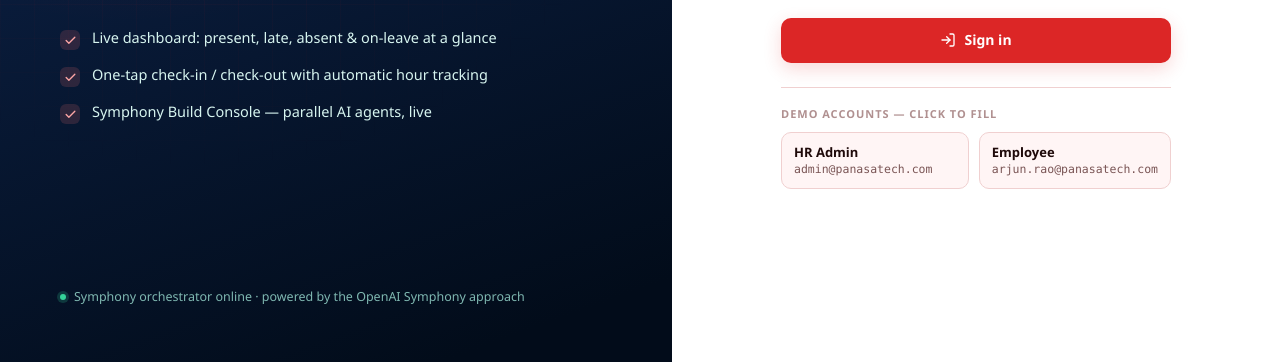
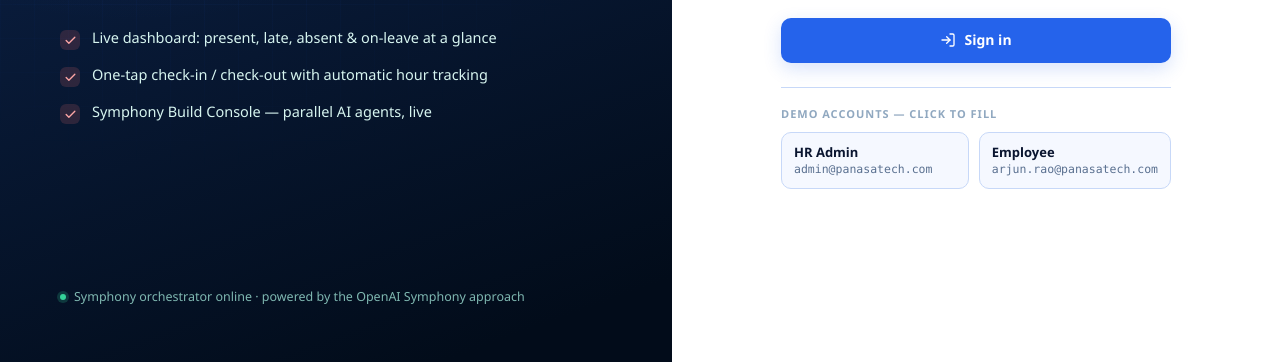
Before and after one commit to VishnuRaviPanasa/attendance-symphony, a plain HTML site: page index.html in a window 1280 px wide. Shown: the part 438-800 px from the top of the page. Drawn offline with Linux system fonts and the light colour scheme.

Commit message:
ATT-206: Change UI theme to blue
Change the UI theme to blue

Verified: structural check of index.html — index.html intact and parseable

Implemented by agent-01 (UI Agent) under Symphony orchestration.

```diff
--- a/index.html
+++ b/index.html
@@ -28,23 +28,23 @@ svg:not([width]){width:1em;height:1em;flex:none}
   --font: "Segoe UI Variable","Segoe UI",-apple-system,BlinkMacSystemFont,Roboto,"Helvetica Neue",Arial,sans-serif;
   --mono: "Cascadia Code","JetBrains Mono","SF Mono",Consolas,"Liberation Mono",monospace;
 
-  --bg:        #fff0f0;
-  --bg-grad:   radial-gradient(1200px 600px at 78% -8%, #fee2e2 0%, rgba(254,226,226,0) 60%), var(--bg);
+  --bg:        #f0f4ff;
+  --bg-grad:   radial-gradient(1200px 600px at 78% -8%, #dbeafe 0%, rgba(219,234,254,0) 60%), var(--bg);
   --surface:   #ffffff;
-  --surface-2: #fff5f5;
-  --surface-3: #ffeaea;
-  --border:    #f0d0d0;
-  --border-2:  #e8b8b8;
-  --ink:       #1f0a0a;
-  --ink-2:     #4a1a1a;
-  --muted:     #7a5555;
-  --muted-2:   #b09090;
-
-  --accent:    #dc2626;
-  --accent-2:  #b91c1c;
+  --surface-2: #f5f8ff;
+  --surface-3: #eaf0ff;
+  --border:    #c7d8f8;
+  --border-2:  #b0c8f0;
+  --ink:       #0a1530;
+  --ink-2:     #1a3060;
+  --muted:     #5a7090;
+  --muted-2:   #90a8c0;
+
+  --accent:    #2563eb;
+  --accent-2:  #1d4ed8;
   --accent-ink:#ffffff;
-  --accent-soft:#fee2e2;
-  --accent-glow: rgba(220,38,38,.18);
+  --accent-soft:#dbeafe;
+  --accent-glow: rgba(37,99,235,.18);
 
   /* status (always paired with icon + label) */
   --present:  #16a34a; --present-soft:#dcf3e3;
@@ -62,23 +62,23 @@ svg:not([width]){width:1em;height:1em;flex:none}
 /* ---- Design tokens : DARK ---- */
 @media (prefers-color-scheme: dark){
   :root{
-    --bg:        #1a0202;
-    --bg-grad:   radial-gradient(1200px 620px at 80% -10%, #4e0a0a 0%, rgba(78,10,10,0) 58%), var(--bg);
-    --surface:   #270707;
-    --surface-2: #1f0505;
-    --surface-3: #2e0a0a;
-    --border:    #4a1a1a;
-    --border-2:  #5e2222;
-    --ink:       #f3e7e7;
-    --ink-2:     #cfb9b9;
-    --muted:     #a68080;
-    --muted-2:   #7f6464;
-
-    --accent:    #f87171;
-    --accent-2:  #ef4444;
-    --accent-ink:#400c0c;
-    --accent-soft: rgba(248,113,113,.14);
-    --accent-glow: rgba(248,113,113,.22);
+    --bg:        #020c1a;
+    --bg-grad:   radial-gradient(1200px 620px at 80% -10%, #0f2855 0%, rgba(15,40,85,0) 58%), var(--bg);
+    --surface:   #071428;
+    --surface-2: #051020;
+    --surface-3: #0a1a30;
+    --border:    #1a3060;
+    --border-2:  #223878;
+    --ink:       #e7edf3;
+    --ink-2:     #b9c9df;
+    --muted:     #8090a6;
+    --muted-2:   #647080;
+
+    --accent:    #60a5fa;
+    --accent-2:  #3b82f6;
+    --accent-ink:#0c1e40;
+    --accent-soft: rgba(96,165,250,.14);
+    --accent-glow: rgba(96,165,250,.22);
 
     --present:  #34d399; --present-soft: rgba(52,211,153,.15);
     --late:     #fbbf24; --late-soft: rgba(251,191,36,.15);
@@ -93,10 +93,10 @@ svg:not([width]){width:1em;height:1em;flex:none}
 }
 /* Explicit theme overrides (toggle wins over OS in both directions) */
 :root[data-theme="light"]{
-  --bg:#fff0f0;--bg-grad:radial-gradient(1200px 600px at 78% -8%, #fee2e2 0%, rgba(254,226,226,0) 60%), var(--bg);
-  --surface:#ffffff;--surface-2:#fff5f5;--surface-3:#ffeaea;--border:#f0d0d0;--border-2:#e8b8b8;
-  --ink:#1f0a0a;--ink-2:#4a1a1a;--muted:#7a5555;--muted-2:#b09090;
-  --accent:#dc2626;--accent-2:#b91c1c;--accent-ink:#ffffff;--accent-soft:#fee2e2;--accent-glow:rgba(220,38,38,.18);
+  --bg:#f0f4ff;--bg-grad:radial-gradient(1200px 600px at 78% -8%, #dbeafe 0%, rgba(219,234,254,0) 60%), var(--bg);
+  --surface:#ffffff;--surface-2:#f5f8ff;--surface-3:#eaf0ff;--border:#c7d8f8;--border-2:#b0c8f0;
+  --ink:#0a1530;--ink-2:#1a3060;--muted:#5a7090;--muted-2:#90a8c0;
+  --accent:#2563eb;--accent-2:#1d4ed8;--accent-ink:#ffffff;--accent-soft:#dbeafe;--accent-glow:rgba(37,99,235,.18);
   --present:#16a34a;--present-soft:#dcf3e3;--late:#c2740a;--late-soft:#f7ecd6;--absent:#dc2626;--absent-soft:#fadddd;
   --leave:#2563eb;--leave-soft:#dde6fb;--remote:#9333ea;--remote-soft:#efdcfb;
   --shadow-sm:0 1px 2px rgba(13,31,30,.06),0 1px 3px rgba(13,31,30,.04);
@@ -104,10 +104,10 @@ svg:not([width]){width:1em;height:1em;flex:none}
   --shadow-lg:0 18px 48px rgba(13,31,30,.16),0 6px 16px rgba(13,31,30,.08);
 }
 :root[data-theme="dark"]{
-  --bg:#1a0202;--bg-grad:radial-gradient(1200px 620px at 80% -10%, #4e0a0a 0%, rgba(78,10,10,0) 58%), var(--bg);
-  --surface:#270707;--surface-2:#1f0505;--surface-3:#2e0a0a;--border:#4a1a1a;--border-2:#5e2222;
-  --ink:#f3e7e7;--ink-2:#cfb9b9;--muted:#a68080;--muted-2:#7f6464;
-  --accent:#f87171;--accent-2:#ef4444;--accent-ink:#400c0c;--accent-soft:rgba(248,113,113,.14);--accent-glow:rgba(248,113,113,.22);
+  --bg:#020c1a;--bg-grad:radial-gradient(1200px 620px at 80% -10%, #0f2855 0%, rgba(15,40,85,0) 58%), var(--bg);
+  --surface:#071428;--surface-2:#051020;--surface-3:#0a1a30;--border:#1a3060;--border-2:#223878;
+  --ink:#e7edf3;--ink-2:#b9c9df;--muted:#8090a6;--muted-2:#647080;
+  --accent:#60a5fa;--accent-2:#3b82f6;--accent-ink:#0c1e40;--accent-soft:rgba(96,165,250,.14);--accent-glow:rgba(96,165,250,.22);
   --present:#34d399;--present-soft:rgba(52,211,153,.15);--late:#fbbf24;--late-soft:rgba(251,191,36,.15);
   --absent:#f87171;--absent-soft:rgba(248,113,113,.15);--leave:#60a5fa;--leave-soft:rgba(96,165,250,.15);
   --remote:#e879f9;--remote-soft:rgba(232,121,249,.15);
```
